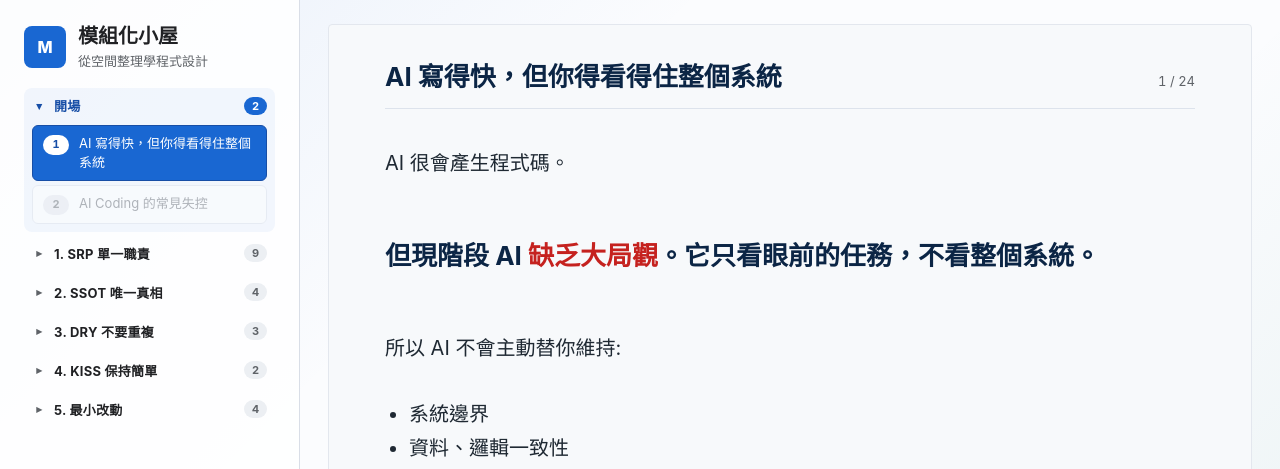
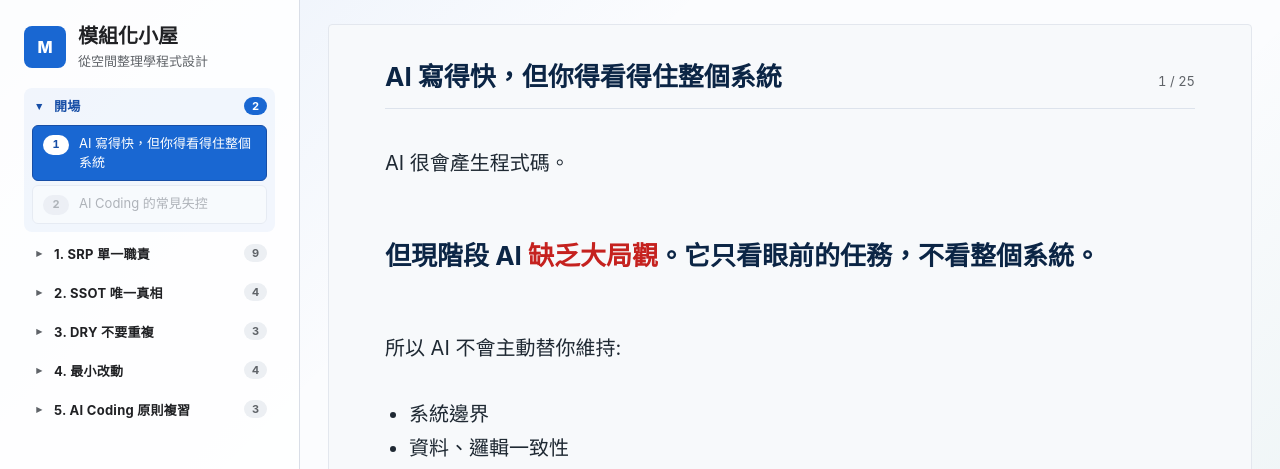
Before and after one commit to wpsteak/tiny_quest, a React (Vite) app: page / in a window 1280 px wide. Shown: the top 469 px of the page. Built offline with nearby package versions, Linux system fonts and the light colour scheme.

Commit message:
Rework final course chapters

```diff
--- a/src/data/chapters.js
+++ b/src/data/chapters.js
@@ -5,8 +5,8 @@ export const chapters = [
   { name: "1. SRP 單一職責", startIndex: 2 },
   { name: "2. SSOT 唯一真相", startIndex: 11 },
   { name: "3. DRY 不要重複", startIndex: 15 },
-  { name: "4. KISS 保持簡單", startIndex: 18 },
-  { name: "5. 最小改動", startIndex: 20 }
+  { name: "4. 最小改動", startIndex: 18 },
+  { name: "5. AI Coding 原則複習", startIndex: 22 }
 ];
 
 export function getChapterRange(chapterIndex) {
--- a/src/data/levels.js
+++ b/src/data/levels.js
@@ -28,7 +28,7 @@ export const levels = [
         <li>小需求被做成大架構</li>
       </ul>
       <p>這堂課要練的：<strong>看懂亂在哪，以及怎麼指揮 AI 整理回來</strong>。</p>
-      <p class="muted">會帶到的五個原則:&nbsp;SRP / SSOT / DRY / KISS / 最小改動</p>
+      <p class="muted">會帶到的四個原則:&nbsp;SRP / SSOT / DRY / 最小改動原則</p>
     `
   },
   {
@@ -374,40 +374,6 @@ export const levels = [
   },
   {
     type: "說明",
-    title: "下一個維護的人能不能五分鐘內看懂你的設計？",
-    mode: "explain",
-    html: `
-      <p><strong>KISS</strong> 是 Keep It Simple，意思是「先讓設計簡單」。</p>
-      <p>AI 看過很多大型專案，所以有時會把小工具做得像大系統。你只是要簡單登入，它可能生出 service、manager、factory、strategy、repository 一大堆。</p>
-      <p>好設計不是看起來很厲害，而是下一個人能快速理解、能安全修改。先做剛好能使用、能理解的版本，需求真的變複雜時再重構。</p>
-    `
-  },
-  {
-    type: "互動關卡",
-    title: "只是要做簡單登入，AI 卻丟出一整套大架構",
-    mode: "sort",
-    sourceTitle: "AI 提出的登入設計",
-    zoneTitle: "KISS 判斷",
-    context: "你只是要<strong>一個簡單登入畫面</strong>，AI 卻丟出 service / factory / strategy 一整套架構。",
-    goal: "把第一版需要的東西和過度設計分開。",
-    success: "簡單登入第一版需要欄位、按鈕和錯誤訊息。複雜權限、策略管理器和 plugin 系統可能是大型產品才需要的東西。",
-    failureHint: "想想學生或下一位維護者能不能快速看懂。看起來很專業但目前用不到的架構，會讓小工具變難改。",
-    zones: [
-      { id: "simple", name: "第一版需要", hint: "剛好完成需求" },
-      { id: "tooMuch", name: "過度設計", hint: "現在先不要" }
-    ],
-    items: [
-      { id: "emailInput", label: "Email 欄位", detail: "使用者輸入帳號", target: "simple" },
-      { id: "passwordInput", label: "密碼欄位", detail: "使用者輸入密碼", target: "simple" },
-      { id: "loginButton", label: "登入按鈕", detail: "送出登入", target: "simple" },
-      { id: "errorText", label: "錯誤訊息", detail: "登入失敗時顯示", target: "simple" },
-      { id: "authFactory", label: "AuthServiceFactory", detail: "現在太複雜", target: "tooMuch" },
-      { id: "strategyManager", label: "LoginStrategyManager", detail: "目前用不到", target: "tooMuch" },
-      { id: "pluginSystem", label: "登入 plugin 系統", detail: "過度架構", target: "tooMuch" }
-    ]
-  },
-  {
-    type: "說明",
     title: "需求只動一格，要怎麼擋住順手大改的衝動？",
     mode: "explain",
     html: `
@@ -480,5 +446,70 @@ export const levels = [
       { id: "changemealLog", label: "修改飲食紀錄資料格式", detail: "無關", target: "avoid" },
       { id: "redesignDashboard", label: "重新設計首頁畫面", detail: "無關", target: "avoid" }
     ]
+  },
+  {
+    type: "說明",
+    title: "先識別問題，再指揮 AI 修正",
+    mode: "explain",
+    html: `
+      <p>AI Coding 不是只叫 AI 寫完。你要先看出它哪裡失控，再請 AI 把判斷攤開來。</p>
+      <ul>
+        <li><strong>SRP</strong> 幫你注意模組責任是不是混亂。</li>
+        <li><strong>SSOT</strong> 幫你注意資料來源是不是分散。</li>
+        <li><strong>DRY</strong> 幫你注意規則是不是重複散落。</li>
+        <li><strong>最小改動原則</strong> 幫你注意需求或改動範圍是不是變大。</li>
+      </ul>
+      <p class="lede"><strong>最後要練的是兩步：先識別問題，再請 AI 說清楚怎麼處理。</strong></p>
+    `
+  },
+  {
+    type: "互動關卡",
+    title: "先識別：AI 的產出是哪種失控？",
+    mode: "sort",
+    sourceTitle: "AI Coding 狀況",
+    zoneTitle: "失控現象",
+    context: "你正在檢查 AI 做出來的結果。先不要急著修，先判斷它是哪一種失控現象。",
+    goal: "把每張狀況卡放到對應的失控現象。",
+    success: "你能先辨識問題：模組責任混亂、資料來源分散、規則重複散落、需求被放大，或改動範圍外溢。",
+    failureHint: "先看現象本身：是模組亂了、資料散了、規則重複了、需求變大了，還是改到無關範圍？",
+    zones: [
+      { id: "moduleConfusion", name: "模組責任混亂", hint: "SRP" },
+      { id: "dataScattered", name: "資料來源分散", hint: "SSOT" },
+      { id: "ruleRepeated", name: "規則重複散落", hint: "DRY" },
+      { id: "needExpanded", name: "需求被放大", hint: "最小改動原則" },
+      { id: "changeOverflow", name: "改動範圍外溢", hint: "最小改動原則" }
+    ],
+    items: [
+      { id: "mealReminderInLog", label: "提醒功能被塞進飲食紀錄模組", detail: "飲食紀錄開始負責不屬於自己的事", target: "moduleConfusion" },
+      { id: "reservationHeadCountCopies", label: "訂位人數在好幾個組別各自記一份", detail: "同一份資料出現多個版本", target: "dataScattered" },
+      { id: "emailValidationCopies", label: "註冊、登入、個人資料各自做 Email 檢查", detail: "同一條規則重複出現", target: "ruleRepeated" },
+      { id: "attendanceExtraFeatures", label: "老師只要點名，AI 加了 QR code 和家長通知", detail: "功能超出這次需求", target: "needExpanded" },
+      { id: "reminderTimeBroadRewrite", label: "只要改提醒時間，AI 連首頁和通知模組都重做", detail: "改動範圍超出需求", target: "changeOverflow" }
+    ]
+  },
+  {
+    type: "互動關卡",
+    title: "再追問：要請 AI 攤開哪些資訊？",
+    mode: "sort",
+    sourceTitle: "給 AI 的追問",
+    zoneTitle: "追問方向",
+    context: "識別問題後，不一定要自己立刻判斷答案。先用追問讓 AI 說明、盤點、比較，再決定怎麼修。",
+    goal: "把每張追問卡放到對應的追問方向。",
+    success: "你能把問題轉成可執行的追問：請 AI 說明模組理由、盤點資料來源、檢查重複規則、區分需求，或列出改動範圍。",
+    failureHint: "看追問要 AI 攤開什麼資訊：模組理由、資料來源、重複規則、原始需求，或實際改動範圍。",
+    zones: [
+      { id: "explainModule", name: "說明模組理由", hint: "SRP" },
+      { id: "listDataSources", name: "盤點資料來源", hint: "SSOT" },
+      { id: "checkRepeatedRules", name: "檢查重複規則", hint: "DRY" },
+      { id: "separateRequirement", name: "區分原始需求", hint: "最小改動原則" },
+      { id: "listChangedScope", name: "列出改動範圍", hint: "最小改動原則" }
+    ],
+    items: [
+      { id: "askWhyModule", label: "這個功能為什麼放在這個模組？有沒有更合理的既有模組？", detail: "請 AI 比較模組責任", target: "explainModule" },
+      { id: "askDataLocations", label: "這份資料目前在哪些地方被保存或讀取？哪一份才是唯一可信來源？", detail: "請 AI 盤點資料來源", target: "listDataSources" },
+      { id: "askRepeatedRule", label: "這條規則有沒有在多個頁面重複出現？能不能整理成共用規則？", detail: "請 AI 檢查重複規則", target: "checkRepeatedRules" },
+      { id: "askOriginalNeed", label: "哪些功能是原始需求要求的，哪些是你自行延伸的？", detail: "請 AI 區分需求範圍", target: "separateRequirement" },
+      { id: "askChangedScope", label: "你實際改了哪些頁面或模組？每一項和需求有什麼關係？", detail: "請 AI 列出改動範圍", target: "listChangedScope" }
+    ]
   }
 ];
--- a/src/state/storage.js
+++ b/src/state/storage.js
@@ -1,4 +1,4 @@
-const STORAGE_KEY = "tinyQuestsCodex.v7";
+const STORAGE_KEY = "tinyQuestsCodex.v12";
 
 export function loadStoredState() {
   try {
```
